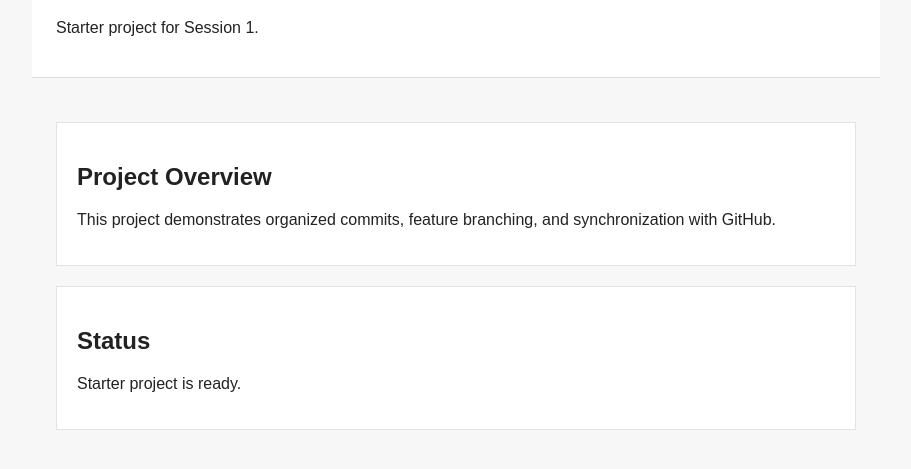
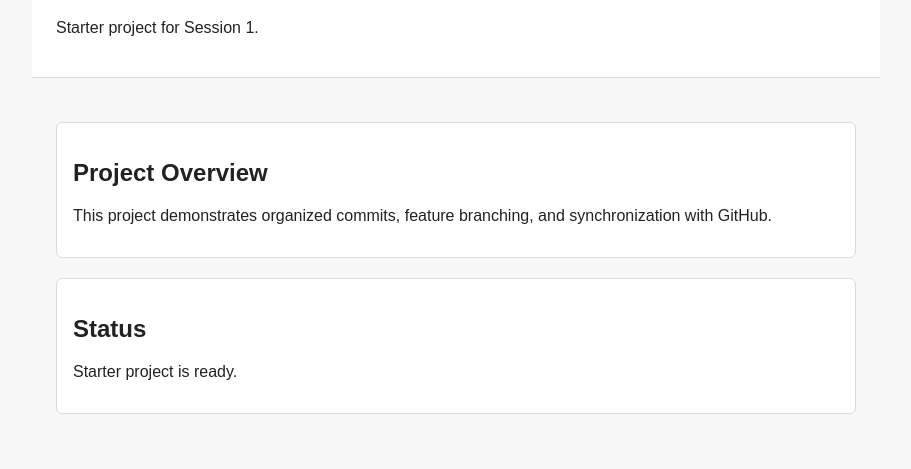
Before and after one commit to Hafsa-mhf/git-session1-Hafsa-mhf, a plain HTML site: page index.html in a window 1280 px wide. Shown: the part 85-554 px from the top of the page, without its empty margins (184-1095 px from the left). Drawn offline with Linux system fonts and the light colour scheme.

Commit message:
Improve section spacing and borders

```diff
--- a/style.css
+++ b/style.css
@@ -19,3 +19,11 @@ section {
   padding: 20px;
   border: 1px solid #e3e3e3;
 }
+
+/* Make individual sections easier to distinguish. */
+main section {
+  padding: 1rem;
+  margin-bottom: 1rem;
+  border: 1px solid #d5dce5;
+  border-radius: 6px;
+}
```
